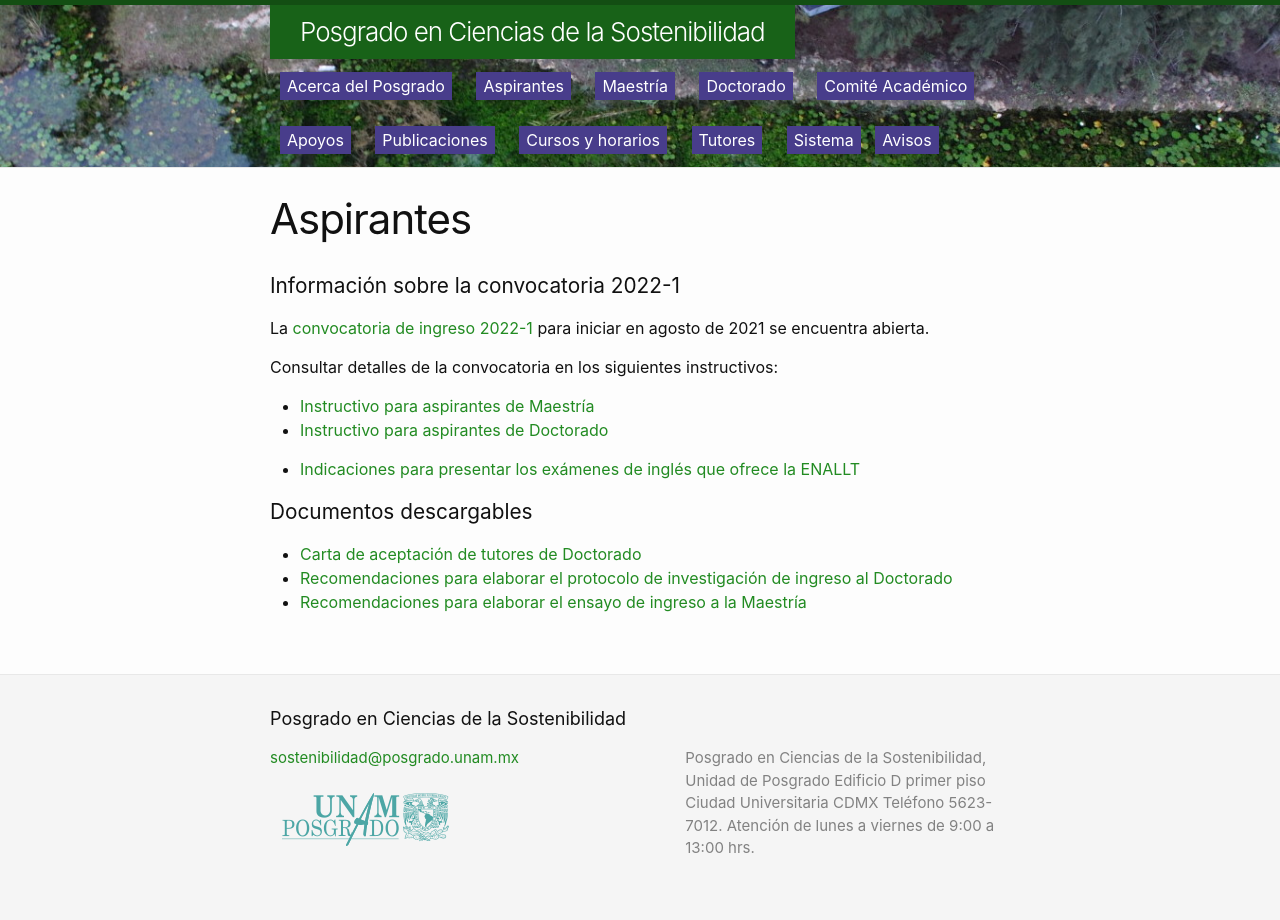
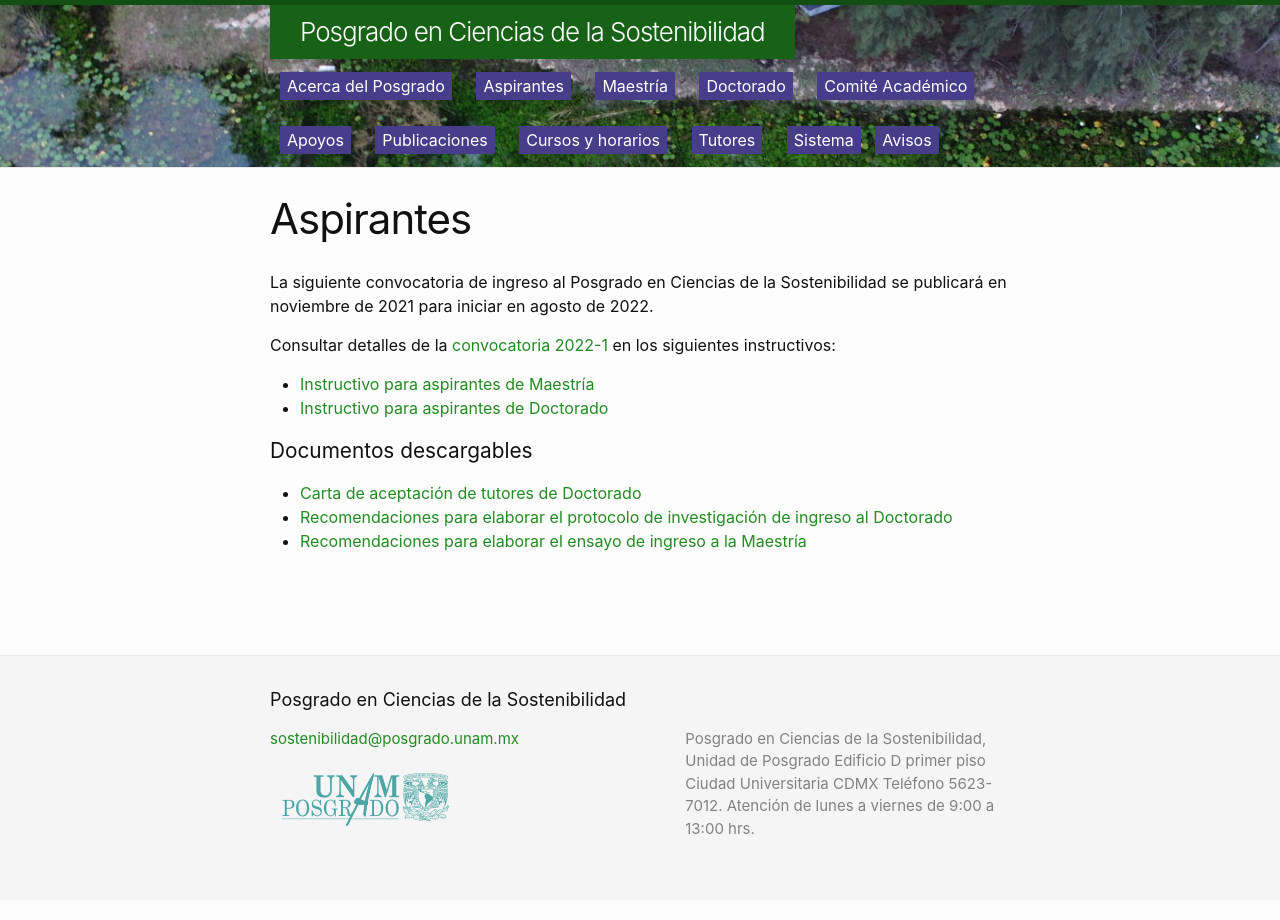
Before and after one commit to pcs-unam/pcs-unam.github.io, a Jekyll site: the page built from 01_aspirantes.md, in a window 1280 px wide. Built offline with Jekyll 4.4.1, drawn with Linux system fonts in a browser that asks for light colours.

Commit message:
Convocatoria 2022-1 cerrada

```diff
--- a/01_aspirantes.md
+++ b/01_aspirantes.md
@@ -6,17 +6,13 @@ pleca: /assets/plecas/p20.jpg
 menu: true
 ---
 
-## Información sobre la convocatoria 2022-1
+La siguiente convocatoria de ingreso al Posgrado en Ciencias de la Sostenibilidad se publicará en noviembre de 2021 para iniciar en agosto de 2022.
 
-La [convocatoria de ingreso 2022-1](/assets/docs/convocatoria_ingreso_2022-1.pdf) para iniciar en agosto de 2021 se encuentra abierta.
-
-Consultar detalles de la convocatoria en los siguientes instructivos:
+Consultar detalles de la [convocatoria 2022-1](/assets/docs/convocatoria_ingreso_2022-1.pdf) en los siguientes instructivos:
 
  - [Instructivo para aspirantes de Maestría](/assets/docs/instructivo-maestria.pdf)
  - [Instructivo para aspirantes de Doctorado](/assets/docs/instructivo-doctorado.pdf)
 
-
- - [Indicaciones para presentar los exámenes de inglés que ofrece la ENALLT](/assets/docs/anuncio_fechas_enallt.pdf)
 
 
 ## Documentos descargables
```
